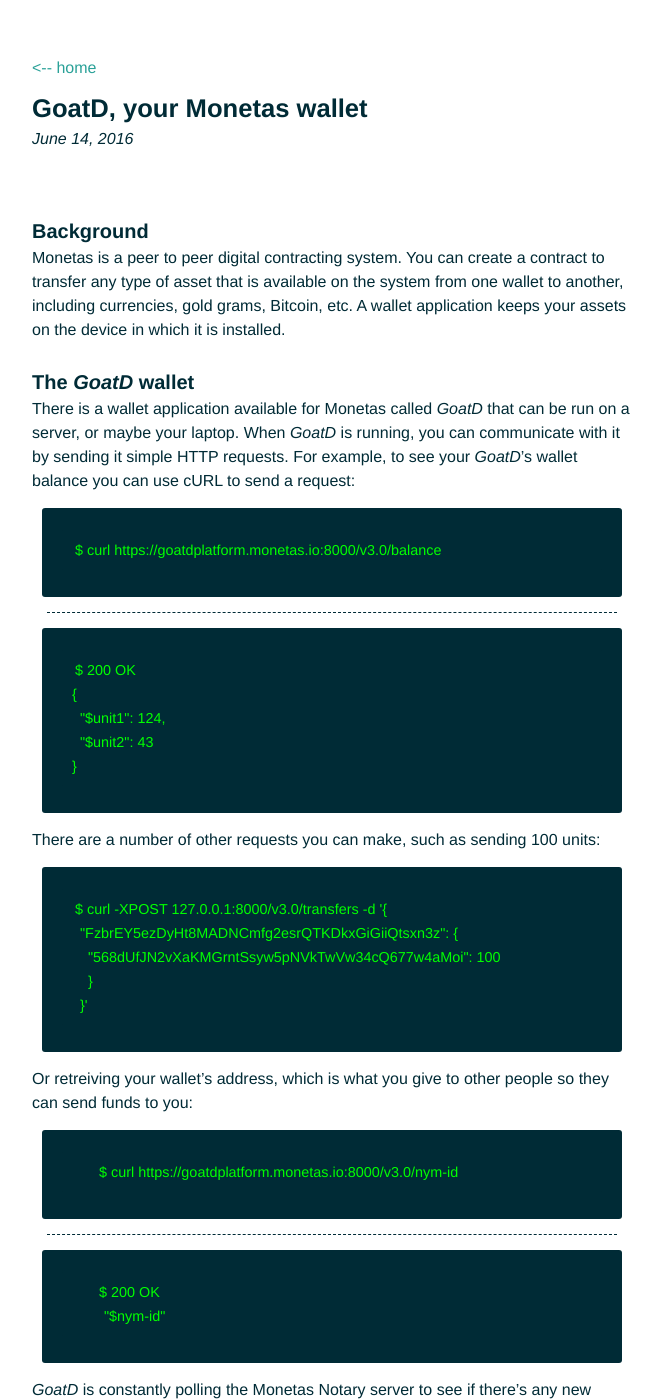
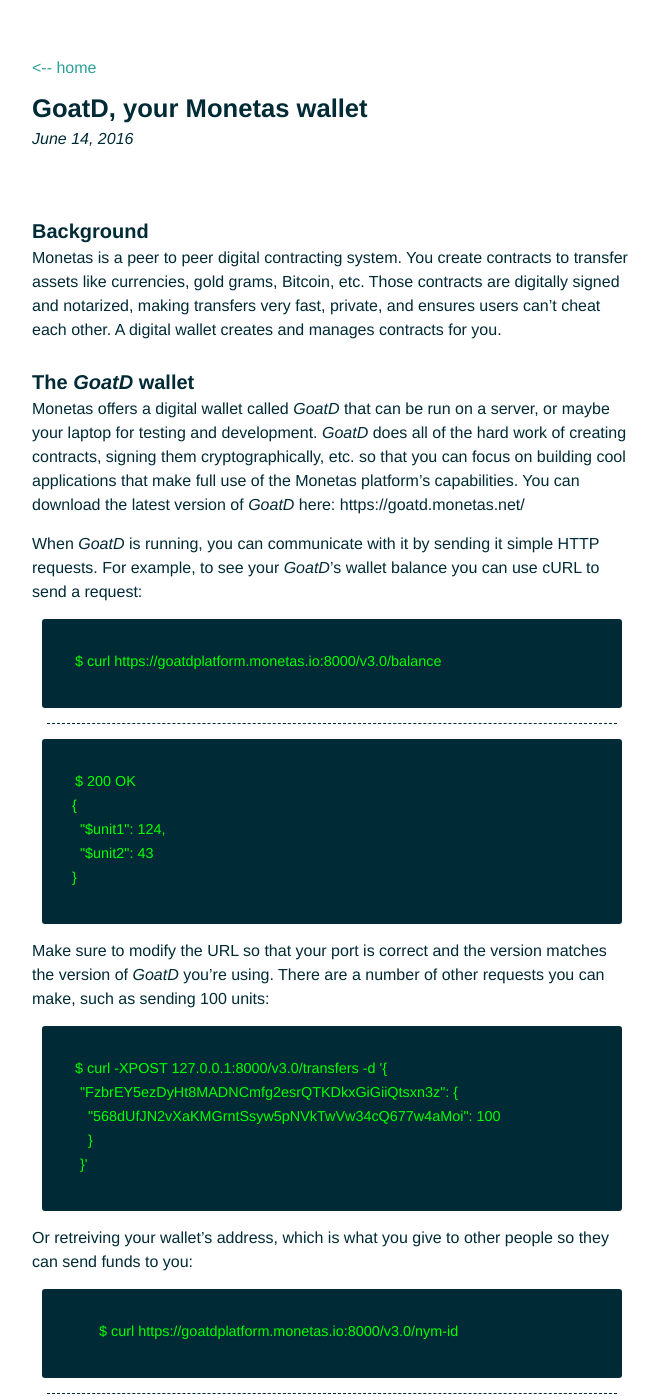
Before and after one commit to rusticbison/website, a Jekyll site: the page built from _posts/2016-06-14-monetas-goatd.md, in a window 1280 px wide and 1400 px high. Shown: the whole window, without its empty margins (308-968 px from the left). Built offline with Jekyll 4.4.1, drawn with Linux system fonts in a browser that asks for light colours; some of the changed text lies outside the part shown.

Commit message:
updated post

```diff
--- a/_posts/2016-06-14-monetas-goatd.md
+++ b/_posts/2016-06-14-monetas-goatd.md
@@ -5,11 +5,13 @@
 
 # Background
 
-Monetas is a peer to peer digital contracting system. You can create a contract to transfer any type of asset that is available on the system from one wallet to another, including currencies, gold grams, Bitcoin, etc. A wallet application keeps your assets on the device in which it is installed.
+Monetas is a peer to peer digital contracting system. You create contracts to transfer assets like currencies, gold grams, Bitcoin, etc. Those contracts are digitally signed and notarized, making transfers very fast, private, and ensures users can't cheat each other. A digital wallet creates and manages contracts for you.
 
 # The *GoatD* wallet
 
-There is a wallet application available for Monetas called *GoatD* that can be run on a server, or maybe your laptop. When *GoatD* is running, you can communicate with it by sending it simple HTTP requests. For example, to see your *GoatD*'s wallet balance you can use cURL to send a request:
+Monetas offers a digital wallet called *GoatD* that can be run on a server, or maybe your laptop for testing and development. *GoatD* does all of the hard work of creating contracts, signing them cryptographically, etc. so that you can focus on building cool applications that make full use of the Monetas platform's capabilities. You can download the latest version of *GoatD* here: https://goatd.monetas.net/
+
+When *GoatD* is running, you can communicate with it by sending it simple HTTP requests. For example, to see your *GoatD*'s wallet balance you can use cURL to send a request:
 
 
 
@@ -23,7 +25,7 @@
       "$unit2": 43
     }
 
-There are a number of other requests you can make, such as sending 100 units:
+Make sure to modify the URL so that your port is correct and the version matches the version of *GoatD* you're using. There are a number of other requests you can make, such as sending 100 units:
 
 
 
@@ -52,12 +54,11 @@
 * Create a web app that is a view to *GoatD* to create and receive transfers from a mobile device or web browser
 * Create permissions, so a company can use *GoatD* wallets instead of bank accounts
 * Automate payroll and accounting using the same application
-* Offer wallet creation and protection service (become a bank) with a few keystrokes
-* Work with other system APIs to create an exchange, for example between PayPal and Monetas
-* Another exchange could be between a bank current account and Monetas
+* Offer wallet creation and protection service (become a bank)
+* Create an exchange, for example between your bank, poloniex.com or paypal.com and Monetas
 
 # Next steps
 
-If you don't have *GoatD* already, the only way to get it at the moment is by becoming a corporate partner of Monetas. If you get that far, then you'll receive a download link and you can run *GoatD* from a [Vagrant](https://www.vagrantup.com/) box that uses [Virtual Box](https://www.virtualbox.org/wiki/Downloads) as a provider. The idea is that once you're a Monetas partner, it's easy to earn revenue from the transfers that come out of the applications you build.
+The *GoatD* application runs in a "sandbox" environment, so you're not using real assets. The production environment hasn't launched at the time of this post, but when it's available you can simply point your *GoatD* to the production notary server. When you do that you earn a percentage of the transfer fees made with your application. Be sure to get in touch with Monetas and sign up as a partner first.
 
 In my next post we'll look at how to setup *GoatD* and how to create multiple wallets. Later we'll build a simple mobile wallet web app that you can turn into an iOS or Android app, or just access via a web browser. The thing to remember is that *GoatD* is your wallet, so wherever that is installed is where your money is.
```
